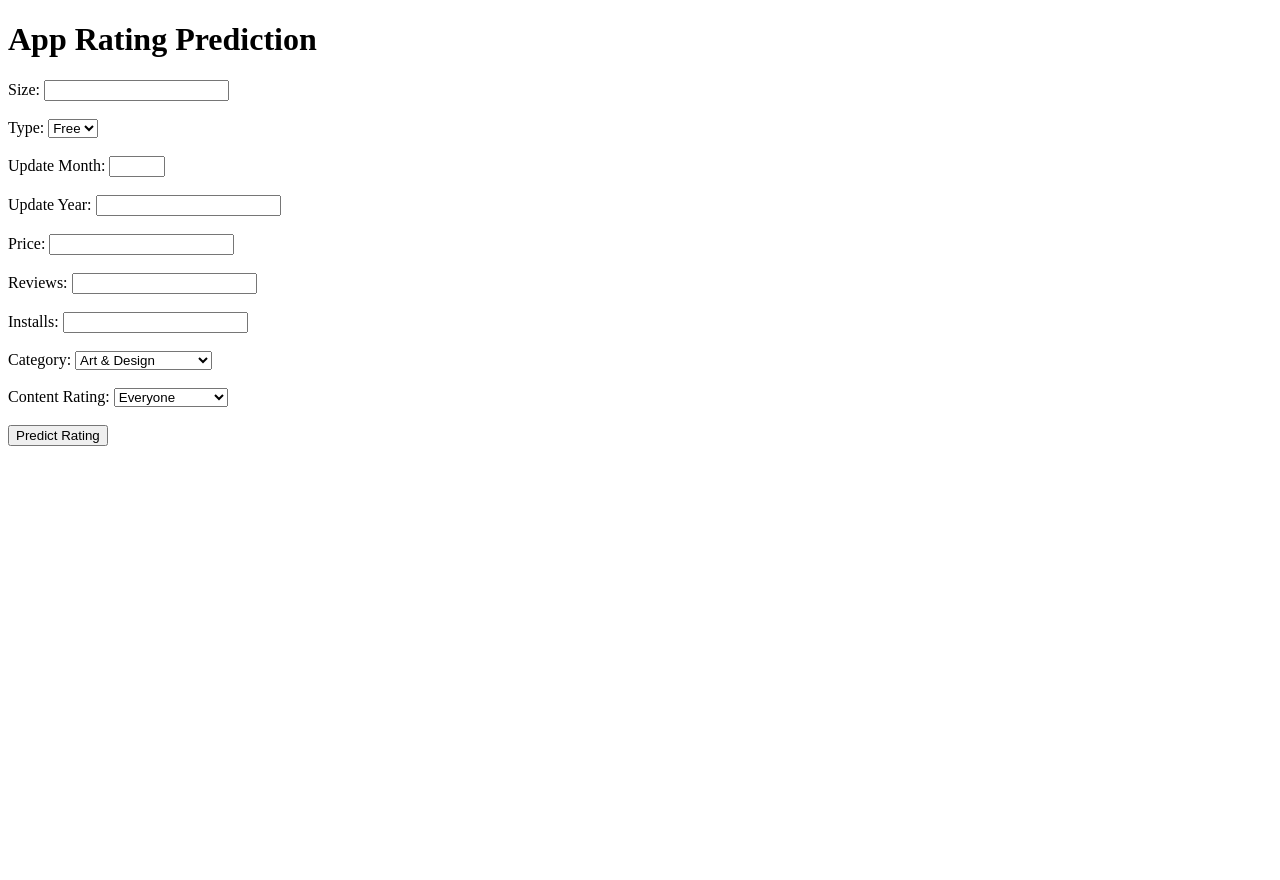
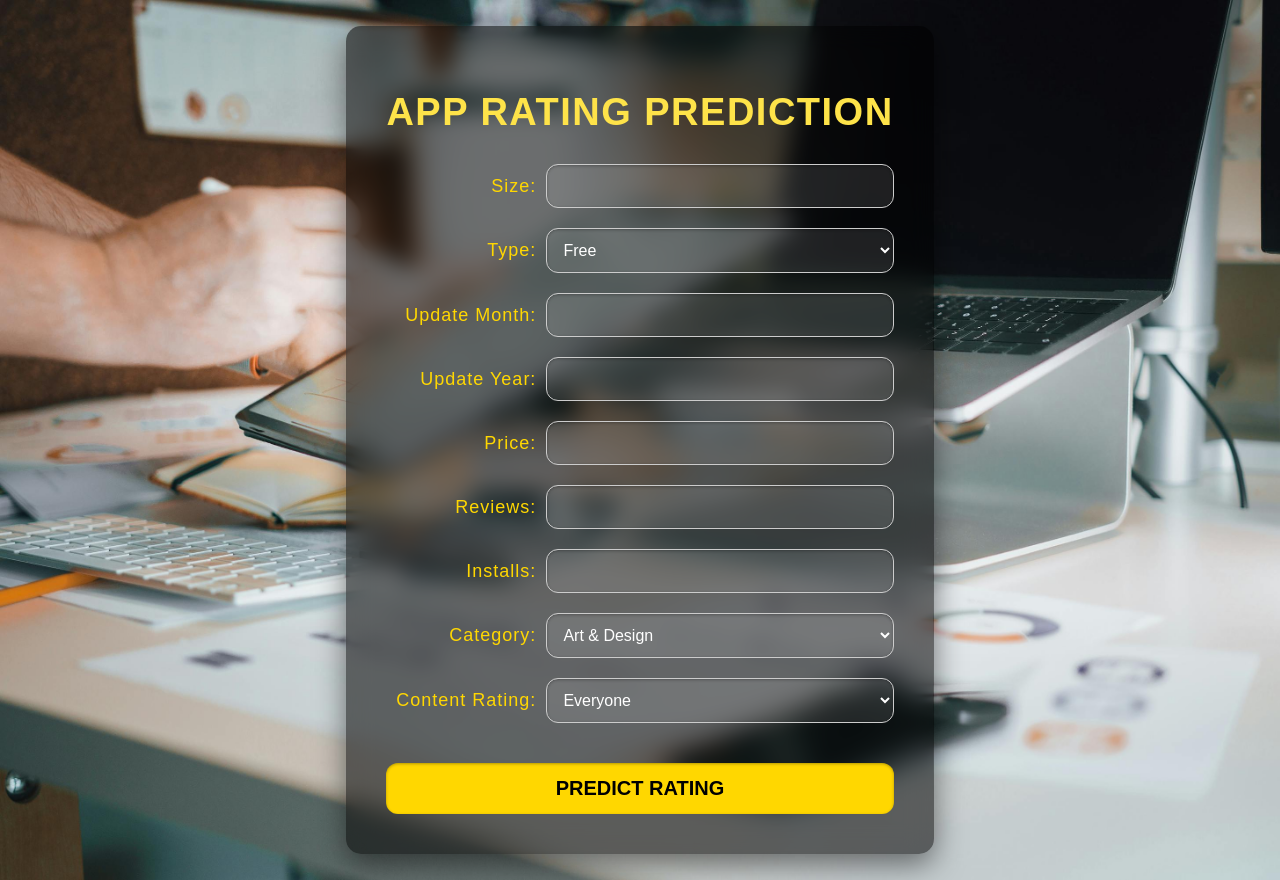
Before and after one commit to kisarawc/App-Rating-Prediction-WebApp, a Flask app: page / in a window 1280 px wide. Before the commit the page ends 446 px from the top, so only its background shows below. Run offline with Flask 3, Linux system fonts and the light colour scheme; parts of the project's set-up code (start-up, migrations or seed data) failed here and were passed over.

Commit message:
made styles

```diff
--- a/app.py
+++ b/app.py
@@ -1,47 +1,45 @@
 from flask import Flask, request, render_template
-import joblib  # Import joblib to load your model
-import numpy as np  # For numerical operations
-import pandas as pd  # For DataFrame operations
+import joblib
+import numpy as np
 
 app = Flask(__name__)
 
 # Load the trained model
 model = joblib.load('app_rating_model.pkl')
 
-# Define possible values for categorical encoding
-update_months = {f"{i+1}": i+1 for i in range(12)}  # Assuming months are 1-12
 types = {'free': 0, 'paid': 1}
+update_months = {f"{i+1}": i+1 for i in range(12)}  # Assuming months 1-12
 
 @app.route('/')
 def index():
-    return render_template('form.html')  # Ensure your HTML file is named form.html
+    return render_template('form.html')
 
 @app.route('/predict', methods=['POST'])
 def predict():
-    # Retrieve and convert form data
-    size = float(request.form['size'])  # Convert size to float
-    type_ = types.get(request.form['type'].lower(), 0)  # Convert type to numerical (0 for free, 1 for paid)
-    update_month = update_months.get(request.form['update_month'], 1)  # Default to 1 if not found
-    update_year = int(request.form['update_year'])  # Convert to integer
-    price = float(request.form['price'])  # Log-transformed price
-    reviews = float(request.form['reviews'])  # Log-transformed reviews
-    installs = float(request.form['installs'])# Log-transformed installs
+    # Collect form data
+    size = float(request.form['size'])
+    type_ = types.get(request.form['type'].lower(), 0)
+    update_month = update_months.get(request.form['update_month'], 1)
+    update_year = int(request.form['update_year'])
+    price = float(request.form['price'])
+    reviews = float(request.form['reviews'])
+    installs = float(request.form['installs'])
 
-    # Prepare the one-hot encoded category and content rating features
-    category_features = [int(request.form.get(f'Category_{i}', 0)) for i in range(1, 33)]  # Assuming 32 category columns
-    content_rating_features = [int(request.form.get(f'Content Rating_{i}', 0)) for i in range(1, 6)]  # Assuming 5 content ratings
-
-    price_log = np.log(price + 1)  # +1 to avoid log(0) if the price is 0
+    price_log = np.log(price + 1)
     reviews_log = np.log(reviews + 1)
     installs_log = np.log(installs + 1)
 
-    # Combine all features into a single array
+    # Assume category and content rating are collected in similar ways
+    category_features = [int(request.form.get(f'Category_{i}', 0)) for i in range(1, 33)]
+    content_rating_features = [int(request.form.get(f'Content Rating_{i}', 0)) for i in range(1, 6)]
+
     features = np.array([[size, type_, update_month, update_year, price_log, reviews_log, installs_log] + category_features + content_rating_features])
 
-    # Perform the prediction
-    prediction = model.predict(features)  # Make sure the model can accept these features
+    # Perform prediction
+    prediction = model.predict(features)[0]
 
-    return f'Predicted Rating: {prediction[0]}'  # Return the first prediction result
+    # Render the result.html template with the prediction result
+    return render_template('result.html', prediction=prediction)
 
 if __name__ == '__main__':
     app.run(debug=True)
--- /dev/null
+++ b/static/formstyle.css
@@ -0,0 +1,145 @@
+/* Apply a background gradient to the body */
+body {
+    background-image: url(/static/images/fdm2.jpg);
+    font-family: 'Arial', sans-serif;
+    color: white;
+    margin: 0;
+    padding: 5vh;
+    height: 100vh;
+    display: flex;
+    justify-content: center;
+    align-items: center;
+    transition: background-color 0.3s ease-in-out;
+    background-size: cover;
+}
+
+/* Style for the blur box */
+.blur-box {
+    background-color: rgba(0, 0, 0, 0.55); /* Dark transparent background */
+    backdrop-filter: blur(12px); /* Stronger blur effect */
+    border-radius: 15px;
+    padding: 40px;
+    max-width: 600px;
+    margin: 50px auto;
+    box-shadow: 0 10px 30px rgba(0, 0, 0, 0.5); /* Stronger shadow for depth */
+    animation: fadeIn 1s ease-in-out; /* Subtle fade-in animation */
+}
+
+/* Add a fade-in animation */
+@keyframes fadeIn {
+    from { opacity: 0; transform: translateY(20px); }
+    to { opacity: 1; transform: translateY(0); }
+}
+
+/* Center the heading and increase the font size */
+h1 {
+    text-align: center;
+    font-size: 38px;
+    color: #fee349; /* Golden text color */
+    margin-bottom: 30px;
+    letter-spacing: 1.5px; /* Adds spacing between letters */
+    text-transform: uppercase;
+}
+
+/* Style for form groups */
+.form-group {
+    display: flex;
+    align-items: center;
+    justify-content: space-between;
+    margin-bottom: 10px;
+    transition: all 0.3s ease-in-out;
+}
+
+/* Style the labels */
+label {
+    width: 150px;
+    margin-right: 10px;
+    text-align: right;
+    font-size: 18px;
+    color: #FFD700; /* Golden label text */
+    letter-spacing: 1px; /* Increased spacing for label text */
+    transition: color 0.3s ease-in-out;
+}
+
+/* Style the input and select fields */
+input, select {
+    flex: 1;
+    padding: 12px;
+    border: 1px solid #ccc;
+    border-radius: 12px;
+    background-color: rgba(255, 255, 255, 0.1); /* Transparent input background */
+    color: white;
+    font-size: 16px;
+    box-shadow: inset 0 1px 3px rgba(0, 0, 0, 0.3);
+    outline: none;
+    transition: all 0.3s ease-in-out;
+}
+
+/* Hover and focus states for input and select */
+input:focus, select:focus {
+    outline: none;
+    box-shadow: 0 0 10px #FFD700;
+    background-color: rgba(255, 255, 255, 0.2); /* Brighter background on focus */
+    border: 1px solid #FFD700;
+    transform: scale(1.02); /* Slightly enlarge on focus */
+}
+
+/* Style the submit button */
+input[type="submit"] {
+    padding: 14px;
+    background-color: #FFD700;
+    color: #000; /* Black text for contrast */
+    border: none;
+    border-radius: 12px;
+    cursor: pointer;
+    font-size: 20px;
+    transition: background-color 0.3s, transform 0.3s;
+    width: 100%; /* Full width for the submit button */
+    margin-top: 20px;
+    text-transform: uppercase; /* Make the text uppercase */
+    font-weight: bold;
+}
+
+/* Hover and focus states for submit button */
+input[type="submit"]:hover {
+    background-color: #FFC107;
+    transform: translateY(-3px); /* Slight lift on hover */
+    box-shadow: 0 8px 20px rgba(0, 0, 0, 0.4); /* Add shadow on hover */
+}
+
+/* Optional: Style the container for a cleaner layout */
+form {
+    display: flex;
+    flex-direction: column;
+    gap: 10px; /* More space between form elements */
+}
+
+/* Add some animation when focusing on input fields */
+input, select {
+    transition: box-shadow 0.3s, background-color 0.3s, transform 0.3s;
+}
+
+/* Styling for placeholder text */
+input::placeholder {
+    color: rgba(255, 255, 255, 0.5); /* Light gray placeholder text */
+}
+
+/* Mobile responsiveness */
+@media (max-width: 768px) {
+    .blur-box {
+        padding: 20px;
+        max-width: 90%;
+    }
+
+    label {
+        font-size: 16px;
+    }
+
+    input, select {
+        font-size: 14px;
+    }
+
+    input[type="submit"] {
+        font-size: 18px;
+    }
+}
--- a/templates/form.html
+++ b/templates/form.html
@@ -4,34 +4,53 @@
     <meta charset="UTF-8">
     <meta name="viewport" content="width=device-width, initial-scale=1.0">
     <title>App Rating Prediction Form</title>
+    <link rel="stylesheet" href="{{ url_for('static', filename='formstyle.css') }}">
+
 </head>
 <body>
-    <h1>App Rating Prediction</h1>
+
+    <div class="blur-box">
+    <h1 align="center">App Rating Prediction</h1>
     <form action="/predict" method="POST">
+        <div class="form-group">
             <label for="size">Size:</label>
-        <input type="text" id="size" name="size" required><br><br>
+            <input type="text" class="no-outline" id="size" name="size" required>
+        </div>
 
+        <div class="form-group">
             <label for="type">Type:</label>
             <select id="type" name="type" required>
                 <option value="free">Free</option>
                 <option value="paid">Paid</option>
-        </select><br><br>
+            </select>
+        </div>
 
+        <div class="form-group">
             <label for="update_month">Update Month:</label>
-        <input type="number"  id="update_month" name="update_month" min="1" max="12" required><br><br>
+            <input type="number" class="no-outline" id="update_month" name="update_month" min="1" max="12" required>
+        </div>
 
+        <div class="form-group">
             <label for="update_year">Update Year:</label>
-        <input type="number" id="update_year" name="update_year" required><br><br>
+            <input type="number" class="no-outline" id="update_year" name="update_year" required>
+        </div>
 
+        <div class="form-group">
             <label for="price">Price:</label>
-        <input type="text" id="price" name="price" step="0.01" required><br><br>
+            <input type="text" class="no-outline" id="price" name="price" step="0.01" required>
+        </div>
 
+        <div class="form-group">
             <label for="reviews">Reviews:</label>
-        <input type="number" id="reviews" name="reviews" step="0.000000000000001" required><br><br>
+            <input type="number" class="no-outline" id="reviews" name="reviews" step="0.000000000000001" required>
+        </div>
 
+        <div class="form-group">
             <label for="installs">Installs:</label>
-        <input type="number" id="installs" name="installs" step="0.000000000000001" required><br><br>
+            <input type="number" class="no-outline" id="installs" name="installs" step="0.000000000000001" required>
+        </div>
 
+        <div class="form-group">
             <label for="category">Category:</label>
             <select id="category" name="category" required>
                 <option value="ART_AND_DESIGN">Art & Design</option>
@@ -67,8 +86,10 @@
                 <option value="VIDEO_PLAYERS">Video Players</option>
                 <option value="NEWS_AND_MAGAZINES">News & Magazines</option>
                 <option value="MAPS_AND_NAVIGATION">Maps & Navigation</option>
-        </select><br><br>
+            </select>
+        </div>
 
+        <div class="form-group">
             <label for="content_rating">Content Rating:</label>
             <select id="content_rating" name="content_rating" required>
                 <option value="Everyone">Everyone</option>
@@ -76,9 +97,12 @@
                 <option value="Everyone 10+">Everyone 10+</option>
                 <option value="Mature 17+">Mature 17+</option>
                 <option value="Adults only 18+">Adults only 18+</option>
-        </select><br><br>
+            </select>
+        </div>
 
-        <input type="submit" value="Predict Rating">
+
+        <input type="submit" class="no-outline" value="Predict Rating">
     </form>
+</div>
 </body>
 </html>
```
Also changed, not shown: static/resultsstyle.css (added, +67 -0 lines), templates/result.html (added, +24 -0 lines), static/images/fdm2.jpg (added), 1 other file. Lines whose indentation alone changed are shown as unchanged.
